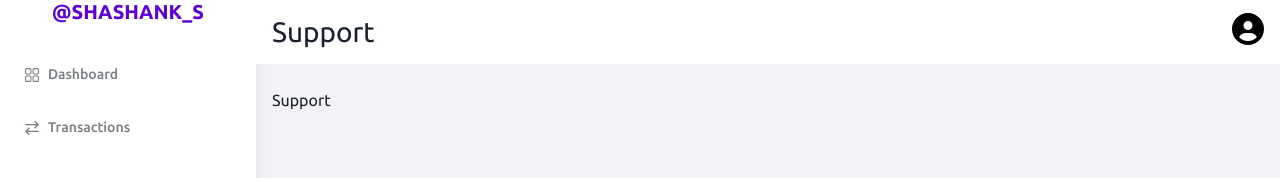
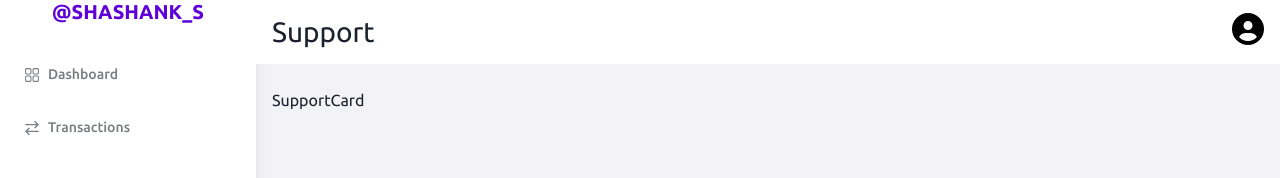
Before and after one commit to shashanks-06/Crypto_Dashboard, a React app: page /support in a window 1280 px wide. Shown: the top 178 px of the page. Built offline with nearby package versions, Linux system fonts and the light colour scheme; the HTML template or start-up script is replaced by a standard one.

Commit message:
third commit

```diff
--- a/src/components/TopNav.jsx
+++ b/src/components/TopNav.jsx
@@ -10,8 +10,10 @@ import {
   Button,
   Box,
   Icon,
+  Text,
 } from "@chakra-ui/react";
 import { FaCircleUser } from "react-icons/fa6";
+import { Link } from "react-router-dom";
 import { FaBars } from "react-icons/fa";
 
 const TopNav = ({ title, onOpen }) => {
@@ -35,8 +37,12 @@ const TopNav = ({ title, onOpen }) => {
             <Icon as={FaCircleUser} fontSize="24px" boxSize={8} color="black" />
           </MenuButton>
           <MenuList>
-            <MenuItem>Support</MenuItem>
-            <MenuItem>LogOut</MenuItem>
+            <Link to="/support">
+              <MenuItem>Support</MenuItem>
+            </Link>
+            <Link to="/">
+              <MenuItem>LogOut</MenuItem>
+            </Link>
           </MenuList>
         </Menu>
       </HStack>
--- a/src/pages/Support/Support.jsx
+++ b/src/pages/Support/Support.jsx
@@ -1,7 +1,12 @@
 import DashboardLayout from "../../components/DashboardLayout";
+import SupportCard from "./components/SupportCard";
 
 const Support = () => {
-  return <DashboardLayout title="Support">Support</DashboardLayout>;
+  return (
+    <DashboardLayout title="Support">
+      <SupportCard />
+    </DashboardLayout>
+  );
 };
 
 export default Support;
--- /dev/null
+++ b/src/pages/Support/components/SupportCard.jsx
@@ -0,0 +1,5 @@
+const SupportCard = () => {
+  return <div>SupportCard</div>;
+};
+
+export default SupportCard;
```
